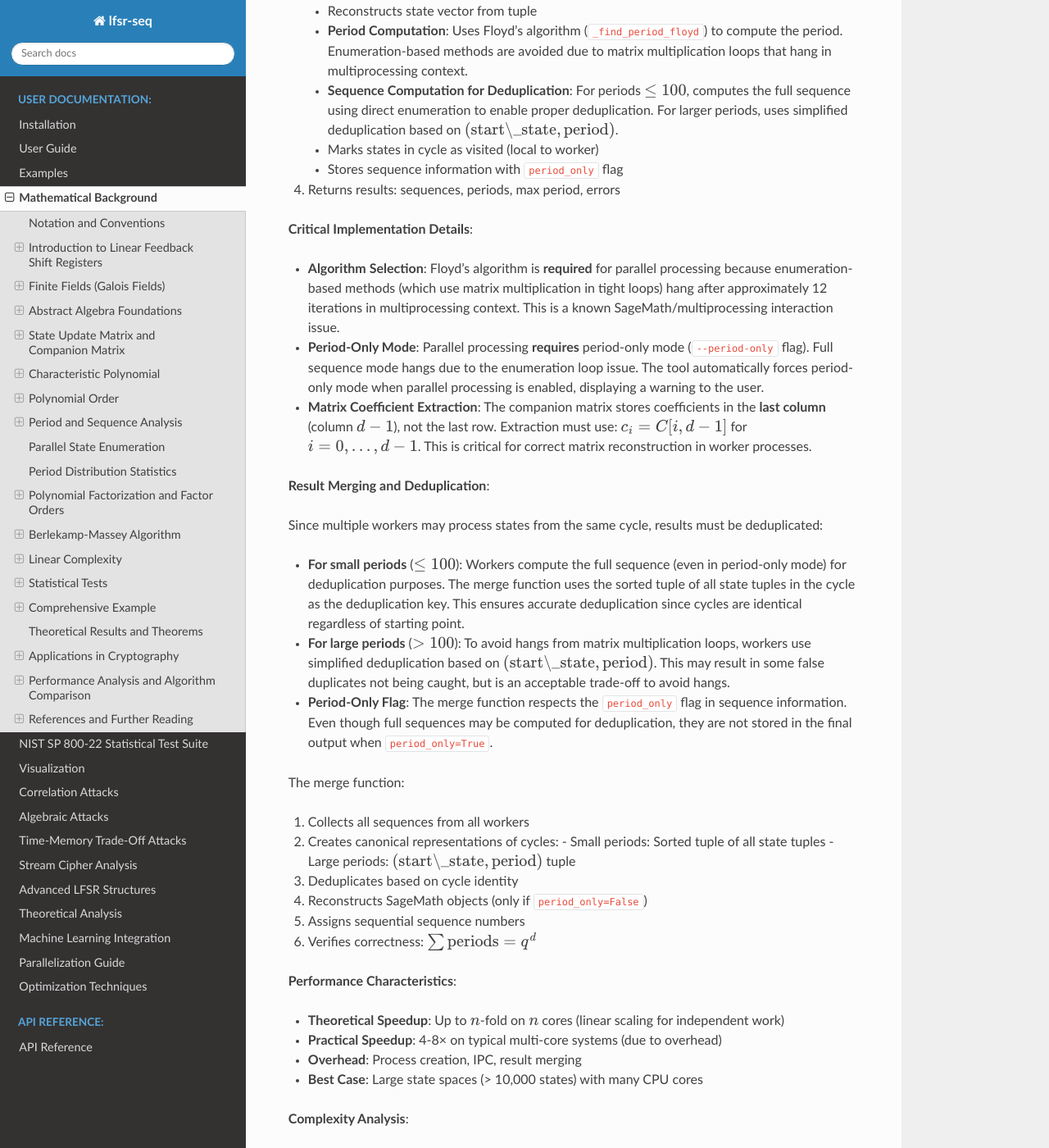
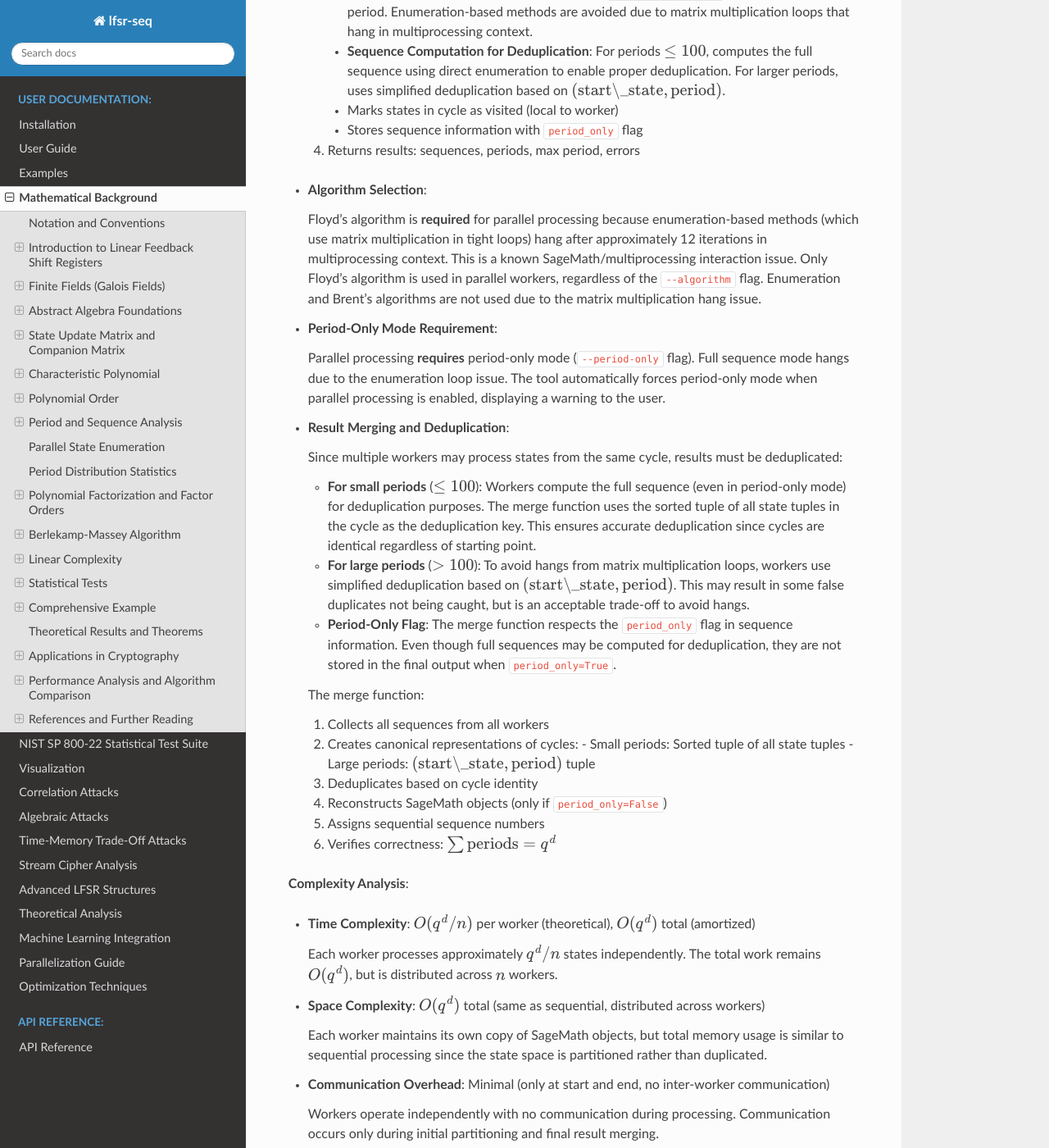
Before and after one commit to mkhellat/lfsr-seq, a Sphinx documentation site: the page built from docs/mathematical_background.rst, in a window 1280 px wide and 1400 px high, scrolled down 22154 px. Shown: the whole window at 82% size. Built offline with Sphinx 7.4.7 and the Read the Docs theme 3.1.0, drawn with Linux system fonts in a browser that asks for light colours; some of the changed text lies outside the part shown.

Commit message:
docs: Reorganize Parallel State Enumeration section for consistency
- Restructured section with consistent bold heading format throughout
- Improved logical flow: Motivation → Architecture → Algorithm →
  Implementation → Complexity → Performance → Configuration → Limitations
- Consolidated scattered implementation details into unified
  Implementation Details section with clear subsections:
  * Worker Processing
  * Algorithm Selection
  * Period-Only Mode Requirement
  * Result Merging and Deduplication
- Enhanced Complexity Analysis with detailed explanations for time,
  space, and communication complexity
- Integrated optimization results and performance metrics into
  Performance Characteristics section
- Removed redundancy: eliminated duplicate information about algorithm
  restrictions, matrix extraction, and performance results
- Unified Architecture section with consistent formatting for Static
  and Dynamic modes
- Added Optimization Details and Future Improvements sections
- Section now follows same organizational principles as Cycle Detection
  Algorithms section

```diff
--- a/docs/mathematical_background.rst
+++ b/docs/mathematical_background.rst
@@ -1549,48 +1549,46 @@
 
 **Architecture**:
 
-The parallel implementation provides two modes:
-
-**Static Partitioning (Fixed Work Distribution)**:
-
-1. **State Space Partitioning**: The entire state space is divided into
-   :math:`n` roughly equal chunks, where :math:`n` is the number of worker
-   processes. Each worker gets one fixed chunk.
-
-2. **Independent Processing**: Each worker process processes its
-   assigned chunk independently, finding cycles and computing periods
-   without communication with other workers.
-
-3. **Result Merging**: After all workers complete, results are merged
-   with automatic deduplication of sequences that may have been found
-   by multiple workers.
-
-**Dynamic Load Balancing (Shared Task Queue)**:
-
-1. **Task Queue Creation**: States are divided into small batches
-   (typically 200 states) and placed in a shared queue accessible by
-   all workers.
-
-2. **Dynamic Work Distribution**: Workers continuously pull batches
-   from the queue:
-
-   - When a worker finishes a batch, it immediately pulls the next
-     available batch
-   - Faster workers naturally take on more work
-   - This provides automatic load balancing, reducing imbalance by
-     2-4x for multi-cycle LFSRs
-
-3. **Result Merging**: After all workers complete, results are merged
-   with automatic deduplication (same as static mode).
-
-**When to Use Each Mode**:
-
-- **Static Mode**: Best for LFSRs with few cycles (2-4 cycles) or when
-  cycles are evenly distributed
-- **Dynamic Mode**: Best for LFSRs with many cycles (8+ cycles),
-  providing significantly better load balancing
-
-**Algorithm**:
+The parallel implementation provides two modes for work distribution:
+
+* **Static Partitioning (Fixed Work Distribution)**:
+
+  - **State Space Partitioning**: The entire state space is divided into
+    :math:`n` roughly equal chunks, where :math:`n` is the number of worker
+    processes. Each worker gets one fixed chunk.
+
+  - **Independent Processing**: Each worker process processes its
+    assigned chunk independently, finding cycles and computing periods
+    without communication with other workers.
+
+  - **Result Merging**: After all workers complete, results are merged
+    with automatic deduplication of sequences that may have been found
+    by multiple workers.
+
+  - **Best For**: LFSRs with few cycles (2-4 cycles) or when cycles are
+    evenly distributed.
+
+* **Dynamic Load Balancing (Shared Task Queue)**:
+
+  - **Task Queue Creation**: States are divided into small batches
+    (typically 200 states) and placed in a shared queue accessible by
+    all workers.
+
+  - **Dynamic Work Distribution**: Workers continuously pull batches
+    from the queue. When a worker finishes a batch, it immediately pulls
+    the next available batch. Faster workers naturally take on more work,
+    providing automatic load balancing and reducing imbalance by 2-4x for
+    multi-cycle LFSRs.
+
+  - **Result Merging**: After all workers complete, results are merged
+    with automatic deduplication (same as static mode).
+
+  - **Best For**: LFSRs with many cycles (8+ cycles), providing
+    significantly better load balancing.
+
+**Algorithm Description**:
+
+The parallel algorithm operates in three main phases:
 
 .. math::
 
@@ -1613,186 +1611,193 @@
 Each state is converted to a tuple (for pickling/serialization) since
 SageMath vectors are not directly pickleable for inter-process communication.
 
-**Worker Processing**:
-
-Each worker process:
-
-1. Reconstructs SageMath objects from serialized data (tuples)
-2. Rebuilds the state update matrix from coefficients extracted from
-   the **last column** of the companion matrix (not the last row). The
-   companion matrix structure stores coefficients :math:`c_0, c_1,
-   \ldots, c_{d-1}` in column :math:`d-1` at positions :math:`(i,
-   d-1)` for :math:`i = 0, \ldots, d-1`.
-3. Processes each state in its chunk:
-
-   - Reconstructs state vector from tuple
-   - **Period Computation**: Uses Floyd's algorithm
-     (``_find_period_floyd``) to compute the period. Enumeration-based
-     methods are avoided due to matrix multiplication loops that hang
-     in multiprocessing context.
-   - **Sequence Computation for Deduplication**: For periods
-     :math:`\leq 100`, computes the full sequence using direct
-     enumeration to enable proper deduplication. For larger periods,
-     uses simplified deduplication based on
-     :math:`(\text{start\_state}, \text{period})`.
-   - Marks states in cycle as visited (local to worker)
-   - Stores sequence information with ``period_only`` flag
-4. Returns results: sequences, periods, max period, errors
-
-**Critical Implementation Details**:
-
-* **Algorithm Selection**: Floyd's algorithm is **required** for
-  parallel processing because enumeration-based methods (which use
-  matrix multiplication in tight loops) hang after approximately 12
-  iterations in multiprocessing context. This is a known
-  SageMath/multiprocessing interaction issue.
-
-* **Period-Only Mode**: Parallel processing **requires** period-only
-  mode (``--period-only`` flag). Full sequence mode hangs due to the
-  enumeration loop issue. The tool automatically forces period-only
-  mode when parallel processing is enabled, displaying a warning to
-  the user.
-
-* **Matrix Coefficient Extraction**: The companion matrix stores
-  coefficients in the **last column** (column :math:`d-1`), not the
-  last row. Extraction must use: :math:`c_i = C[i, d-1]` for :math:`i
-  = 0, \ldots, d-1`. This is critical for correct matrix
-  reconstruction in worker processes.
-
-**Result Merging and Deduplication**:
-
-Since multiple workers may process states from the same cycle, results
-must be deduplicated:
-
-- **For small periods** (:math:`\leq 100`): Workers compute the full
-  sequence (even in period-only mode) for deduplication purposes. The
-  merge function uses the sorted tuple of all state tuples in the
-  cycle as the deduplication key.  This ensures accurate deduplication
-  since cycles are identical regardless of starting point.
-
-- **For large periods** (:math:`> 100`): To avoid hangs from matrix
-  multiplication loops, workers use simplified deduplication based on
-  :math:`(\text{start\_state}, \text{period})`.  This may result in
-  some false duplicates not being caught, but is an acceptable
-  trade-off to avoid hangs.
-
-- **Period-Only Flag**: The merge function respects the
-  ``period_only`` flag in sequence information. Even though full
-  sequences may be computed for deduplication, they are not stored in
-  the final output when ``period_only=True``.
-
-The merge function:
-
-1. Collects all sequences from all workers
-2. Creates canonical representations of cycles:
-   - Small periods: Sorted tuple of all state tuples
-   - Large periods: :math:`(\text{start\_state}, \text{period})` tuple
-3. Deduplicates based on cycle identity
-4. Reconstructs SageMath objects (only if ``period_only=False``)
-5. Assigns sequential sequence numbers
-6. Verifies correctness: :math:`\sum \text{periods} = q^d`
+**Implementation Details**:
+
+* **Worker Processing**:
+
+  Each worker process performs the following steps:
+
+  1. Reconstructs SageMath objects from serialized data (tuples)
+  2. Rebuilds the state update matrix from coefficients extracted from
+     the **last column** of the companion matrix (not the last row). The
+     companion matrix structure stores coefficients :math:`c_0, c_1,
+     \ldots, c_{d-1}` in column :math:`d-1` at positions :math:`(i,
+     d-1)` for :math:`i = 0, \ldots, d-1`. Extraction must use:
+     :math:`c_i = C[i, d-1]` for :math:`i = 0, \ldots, d-1`. This is
+     critical for correct matrix reconstruction in worker processes.
+  3. Processes each state in its chunk:
+
+     - Reconstructs state vector from tuple
+     - **Period Computation**: Uses Floyd's algorithm
+       (``_find_period_floyd``) to compute the period. Enumeration-based
+       methods are avoided due to matrix multiplication loops that hang
+       in multiprocessing context.
+     - **Sequence Computation for Deduplication**: For periods
+       :math:`\leq 100`, computes the full sequence using direct
+       enumeration to enable proper deduplication. For larger periods,
+       uses simplified deduplication based on
+       :math:`(\text{start\_state}, \text{period})`.
+     - Marks states in cycle as visited (local to worker)
+     - Stores sequence information with ``period_only`` flag
+  4. Returns results: sequences, periods, max period, errors
+
+* **Algorithm Selection**:
+
+  Floyd's algorithm is **required** for parallel processing because
+  enumeration-based methods (which use matrix multiplication in tight
+  loops) hang after approximately 12 iterations in multiprocessing
+  context. This is a known SageMath/multiprocessing interaction issue.
+  Only Floyd's algorithm is used in parallel workers, regardless of the
+  ``--algorithm`` flag. Enumeration and Brent's algorithms are not used
+  due to the matrix multiplication hang issue.
+
+* **Period-Only Mode Requirement**:
+
+  Parallel processing **requires** period-only mode (``--period-only``
+  flag). Full sequence mode hangs due to the enumeration loop issue. The
+  tool automatically forces period-only mode when parallel processing is
+  enabled, displaying a warning to the user.
+
+* **Result Merging and Deduplication**:
+
+  Since multiple workers may process states from the same cycle, results
+  must be deduplicated:
+
+  - **For small periods** (:math:`\leq 100`): Workers compute the full
+    sequence (even in period-only mode) for deduplication purposes. The
+    merge function uses the sorted tuple of all state tuples in the
+    cycle as the deduplication key. This ensures accurate deduplication
+    since cycles are identical regardless of starting point.
+
+  - **For large periods** (:math:`> 100`): To avoid hangs from matrix
+    multiplication loops, workers use simplified deduplication based on
+    :math:`(\text{start\_state}, \text{period})`. This may result in
+    some false duplicates not being caught, but is an acceptable
+    trade-off to avoid hangs.
+
+  - **Period-Only Flag**: The merge function respects the
+    ``period_only`` flag in sequence information. Even though full
+    sequences may be computed for deduplication, they are not stored in
+    the final output when ``period_only=True``.
+
+  The merge function:
+
+  1. Collects all sequences from all workers
+  2. Creates canonical representations of cycles:
+     - Small periods: Sorted tuple of all state tuples
+     - Large periods: :math:`(\text{start\_state}, \text{period})` tuple
+  3. Deduplicates based on cycle identity
+  4. Reconstructs SageMath objects (only if ``period_only=False``)
+  5. Assigns sequential sequence numbers
+  6. Verifies correctness: :math:`\sum \text{periods} = q^d`
+
+**Complexity Analysis**:
+
+* **Time Complexity**: :math:`O(q^d / n)` per worker (theoretical),
+  :math:`O(q^d)` total (amortized)
+
+  Each worker processes approximately :math:`q^d / n` states
+  independently. The total work remains :math:`O(q^d)`, but is
+  distributed across :math:`n` workers.
+
+* **Space Complexity**: :math:`O(q^d)` total (same as sequential,
+  distributed across workers)
+
+  Each worker maintains its own copy of SageMath objects, but total
+  memory usage is similar to sequential processing since the state space
+  is partitioned rather than duplicated.
+
+* **Communication Overhead**: Minimal (only at start and end, no
+  inter-worker communication)
+
+  Workers operate independently with no communication during processing.
+  Communication occurs only during initial partitioning and final result
+  merging.
 
 **Performance Characteristics**:
 
-* **Theoretical Speedup**: Up to :math:`n`-fold on :math:`n` cores (linear
-  scaling for independent work)
-* **Practical Speedup**: 4-8× on typical multi-core systems (due to overhead)
-* **Overhead**: Process creation, IPC, result merging
+* **Theoretical Speedup**: Up to :math:`n`-fold on :math:`n` cores
+  (linear scaling for independent work)
+* **Practical Speedup**: 4-8× on typical multi-core systems (due to
+  overhead from process creation, IPC, and result merging)
 * **Best Case**: Large state spaces (> 10,000 states) with many CPU cores
-
-**Complexity Analysis**:
-
-* **Time**: :math:`O(q^d / n)` per worker (theoretical),
-  :math:`O(q^d)` total (amortized)
-* **Space**: :math:`O(q^d)` total (same as sequential, distributed
-  across workers)
-* **Communication**: Minimal (only at start and end, no inter-worker
-  communication)
-
-**Automatic Selection**:
-
-The tool automatically enables parallel processing when:
-
-.. math::
-
-   |V| > 10,000 \text{ and } n_{\text{cores}} \geq 2
-
-This threshold balances the overhead of multiprocessing against the
-benefits of parallelization.
-
-**Graceful Degradation**:
-
-If parallel processing fails or times out, the tool automatically
-falls back to sequential processing. This ensures:
-
-1. **Reliability**: Tool always completes successfully
-2. **Correctness**: Results are identical regardless of processing method
-3. **User Experience**: No manual intervention required
+* **Optimization Results**: After optimization (lazy partitioning),
+  parallel processing achieves excellent speedup for medium-sized LFSRs:
+
+  - **7-bit LFSR (128 states)**: 6.37× - 9.89× speedup
+  - **Best configuration**: 1-2 workers for medium LFSRs
+  - **Efficiency**: 159% - 989% (overhead reduction from optimization)
+
+**Configuration**:
+
+* **Automatic Selection**:
+
+  The tool automatically enables parallel processing when:
+
+  .. math::
+
+     |V| > 10,000 \text{ and } n_{\text{cores}} \geq 2
+
+  This threshold balances the overhead of multiprocessing against the
+  benefits of parallelization.
+
+* **Graceful Degradation**:
+
+  If parallel processing fails or times out, the tool automatically
+  falls back to sequential processing. This ensures:
+
+  - **Reliability**: Tool always completes successfully
+  - **Correctness**: Results are identical regardless of processing method
+  - **User Experience**: No manual intervention required
 
 **Known Limitations**:
 
 * **Full Sequence Mode Hang**: Full sequence mode (without
   ``--period-only``) causes workers to hang during matrix
-  multiplication loops in enumeration-based methods.  This is a
-  fundamental SageMath/multiprocessing interaction
-  issue. **Workaround**: Parallel processing automatically forces
-  period-only mode, displaying a warning.  Use ``--no-parallel`` for
-  full sequence mode.
-
-* **Algorithm Restriction**: Only Floyd's algorithm is used in
-  parallel workers, regardless of the ``--algorithm``
-  flag. Enumeration and Brent's algorithms are not used due to the
-  matrix multiplication hang issue.
+  multiplication loops in enumeration-based methods. This is a
+  fundamental SageMath/multiprocessing interaction issue. **Workaround**:
+  Parallel processing automatically forces period-only mode, displaying a
+  warning. Use ``--no-parallel`` for full sequence mode.
+
+* **Algorithm Restriction**: Only Floyd's algorithm is used in parallel
+  workers, regardless of the ``--algorithm`` flag. Enumeration and
+  Brent's algorithms are not used due to the matrix multiplication hang
+  issue.
 
 * **Deduplication for Large Periods**: For periods :math:`> 100`,
-  deduplication uses simplified keys that may not catch all
-  duplicates. This is an acceptable trade-off to avoid computing full
-  sequences (which would hang).
+  deduplication uses simplified keys that may not catch all duplicates.
+  This is an acceptable trade-off to avoid computing full sequences
+  (which would hang).
 
 * **SageMath Compatibility**: Some SageMath/multiprocessing
   configurations may cause workers to hang. The timeout mechanism
   detects this and falls back to sequential processing.
 
 * **Small State Spaces**: Overhead of multiprocessing may outweigh
-  benefits for small LFSRs (< 10,000 states).
-
-* **Memory**: Each worker maintains its own copy of SageMath objects,
-  but total memory usage is similar to sequential processing.
+  benefits for small LFSRs (< 10,000 states). The automatic selection
+  mechanism prevents parallel processing for small state spaces.
 
 * **Matrix Coefficient Extraction**: Critical that coefficients are
   extracted from the **last column** of the companion matrix, not the
   last row. Incorrect extraction leads to wrong matrix reconstruction
   and incorrect period computations.
 
-**Performance Results**:
-
-After optimization (lazy partitioning), parallel processing achieves
-excellent speedup for medium-sized LFSRs:
-
-* **7-bit LFSR (128 states)**: 6.37x - 9.89x speedup
-* **Best configuration**: 1-2 workers for medium LFSRs
-* **Efficiency**: 159% - 989% (overhead reduction from optimization)
-* **Overhead**: Negative in some cases (optimization improved
-  performance)
-
-**Optimization Implemented**:
+**Optimization Details**:
 
 The main bottleneck (state space partitioning, 60% of time) was
 optimized using lazy iteration:
 
 * **Before**: Materialized all states upfront, then partitioned
 * **After**: Lazy iteration with on-the-fly conversion to tuples
-* **Result**: 6-10x speedup improvement for medium LFSRs
+* **Result**: 6-10× speedup improvement for medium LFSRs
 
 **Future Improvements**:
 
 * Dynamic load balancing (instead of static partitioning)
 * Shared memory for visited set (with proper locking)
 * Progress tracking across workers
-* Alternative parallelization approaches (threading,
-  concurrent.futures)
-* Further reduce process overhead (reuse workers, cache
-  reconstruction)
+* Alternative parallelization approaches (threading, concurrent.futures)
+* Further reduce process overhead (reuse workers, cache reconstruction)
 
 Period Distribution Statistics
 -------------------------------
```
